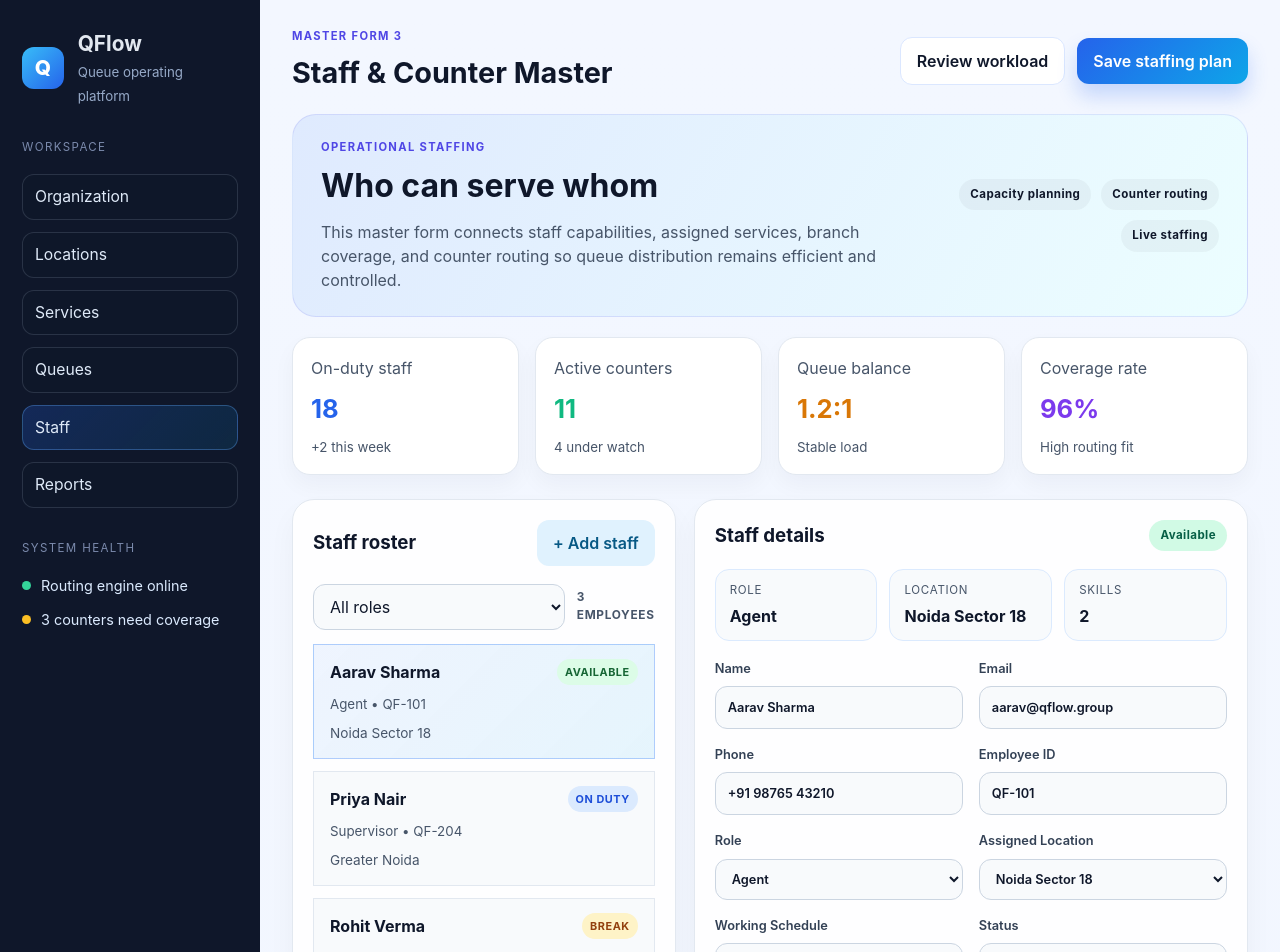
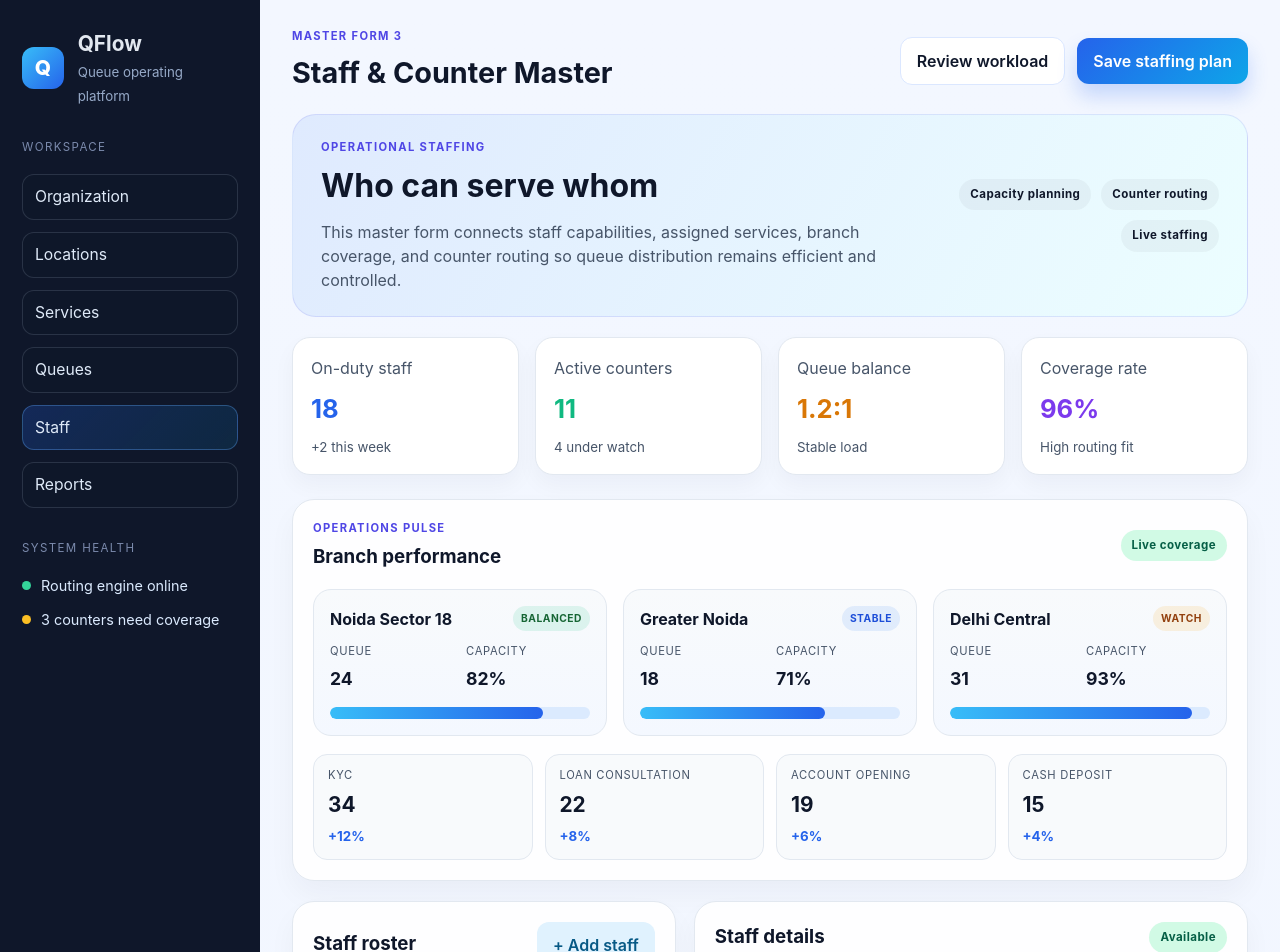
Before and after one commit to KANHAIYAKS108/QFlow, a React (Vite) app: page / in a window 1280 px wide. Shown: the top 952 px of the page. Built offline with nearby package versions, Linux system fonts and the light colour scheme.

Commit message:
Add branch performance pulse

```diff
--- a/src/App.css
+++ b/src/App.css
@@ -238,6 +238,137 @@
   grid-template-columns: repeat(4, minmax(0, 1fr));
   gap: 16px;
   margin-bottom: 24px;
+}
+
+.operations-pulse {
+  margin-bottom: 20px;
+}
+
+.load-grid {
+  display: grid;
+  grid-template-columns: repeat(3, minmax(0, 1fr));
+  gap: 16px;
+  margin-top: 8px;
+}
+
+.load-card {
+  background: linear-gradient(180deg, #f8fafc 0%, #f4f8ff 100%);
+  border: 1px solid #e2e8f0;
+  border-radius: 18px;
+  padding: 16px;
+}
+
+.load-head {
+  display: flex;
+  align-items: center;
+  justify-content: space-between;
+  gap: 10px;
+  margin-bottom: 12px;
+}
+
+.load-head strong {
+  color: #0f172a;
+}
+
+.pressure-tag {
+  display: inline-flex;
+  align-items: center;
+  justify-content: center;
+  border-radius: 999px;
+  padding: 5px 8px;
+  font-size: 0.64rem;
+  font-weight: 700;
+  letter-spacing: 0.05em;
+  text-transform: uppercase;
+}
+
+.pressure-tag.balanced {
+  background: rgba(16, 185, 129, 0.12);
+  color: #166534;
+}
+
+.pressure-tag.stable {
+  background: rgba(59, 130, 246, 0.12);
+  color: #1d4ed8;
+}
+
+.pressure-tag.watch {
+  background: rgba(245, 158, 11, 0.12);
+  color: #92400e;
+}
+
+.load-metrics {
+  display: grid;
+  grid-template-columns: repeat(2, minmax(0, 1fr));
+  gap: 12px;
+  margin-bottom: 14px;
+}
+
+.load-metrics div {
+  display: flex;
+  flex-direction: column;
+  gap: 6px;
+}
+
+.load-metrics span {
+  color: #475569;
+  font-size: 0.7rem;
+  text-transform: uppercase;
+  letter-spacing: 0.06em;
+}
+
+.load-metrics strong {
+  color: #0f172a;
+  font-size: 1.1rem;
+}
+
+.load-bar {
+  height: 12px;
+  width: 100%;
+  background: #dbeafe;
+  border-radius: 999px;
+  overflow: hidden;
+}
+
+.load-bar span {
+  display: block;
+  height: 100%;
+  border-radius: inherit;
+  background: linear-gradient(90deg, #38bdf8, #2563eb);
+}
+
+.mix-grid {
+  display: grid;
+  grid-template-columns: repeat(4, minmax(0, 1fr));
+  gap: 12px;
+  margin-top: 18px;
+}
+
+.mix-card {
+  background: #f8fafc;
+  border: 1px solid #e2e8f0;
+  border-radius: 14px;
+  padding: 12px 14px;
+  display: flex;
+  flex-direction: column;
+  gap: 6px;
+}
+
+.mix-card span {
+  color: #475569;
+  font-size: 0.7rem;
+  text-transform: uppercase;
+  letter-spacing: 0.06em;
+}
+
+.mix-card strong {
+  color: #0f172a;
+  font-size: 1.3rem;
+}
+
+.mix-card small {
+  color: #2563eb;
+  font-weight: 700;
 }
 
 .stat-card {
--- a/src/App.jsx
+++ b/src/App.jsx
@@ -251,6 +251,19 @@ const liveQueueStats = [
   { label: 'Alerts', value: '3', tone: 'red' },
 ]
 
+const branchLoad = [
+  { location: 'Noida Sector 18', queue: 24, capacity: '82%', pressure: 'Balanced' },
+  { location: 'Greater Noida', queue: 18, capacity: '71%', pressure: 'Stable' },
+  { location: 'Delhi Central', queue: 31, capacity: '93%', pressure: 'Watch' },
+]
+
+const serviceMix = [
+  { name: 'KYC', volume: 34, trend: '+12%' },
+  { name: 'Loan Consultation', volume: 22, trend: '+8%' },
+  { name: 'Account Opening', volume: 19, trend: '+6%' },
+  { name: 'Cash Deposit', volume: 15, trend: '+4%' },
+]
+
 const notificationEvents = [
   'QUEUE_JOINED',
   'POSITION_CHANGED',
@@ -758,6 +771,50 @@ function App() {
               <small>{stat.change}</small>
             </article>
           ))}
+        </section>
+
+        <section className="operations-pulse panel">
+          <div className="panel-header">
+            <div>
+              <p className="eyebrow">Operations pulse</p>
+              <h3>Branch performance</h3>
+            </div>
+            <span className="tag success">Live coverage</span>
+          </div>
+
+          <div className="load-grid">
+            {branchLoad.map((branch) => (
+              <div key={branch.location} className="load-card">
+                <div className="load-head">
+                  <strong>{branch.location}</strong>
+                  <span className={`pressure-tag ${branch.pressure.toLowerCase()}`}>{branch.pressure}</span>
+                </div>
+                <div className="load-metrics">
+                  <div>
+                    <span>Queue</span>
+                    <strong>{branch.queue}</strong>
+                  </div>
+                  <div>
+                    <span>Capacity</span>
+                    <strong>{branch.capacity}</strong>
+                  </div>
+                </div>
+                <div className="load-bar">
+                  <span style={{ width: branch.capacity }} />
+                </div>
+              </div>
+            ))}
+          </div>
+
+          <div className="mix-grid">
+            {serviceMix.map((service) => (
+              <div key={service.name} className="mix-card">
+                <span>{service.name}</span>
+                <strong>{service.volume}</strong>
+                <small>{service.trend}</small>
+              </div>
+            ))}
+          </div>
         </section>
 
         <section className="staff-layout">
```
